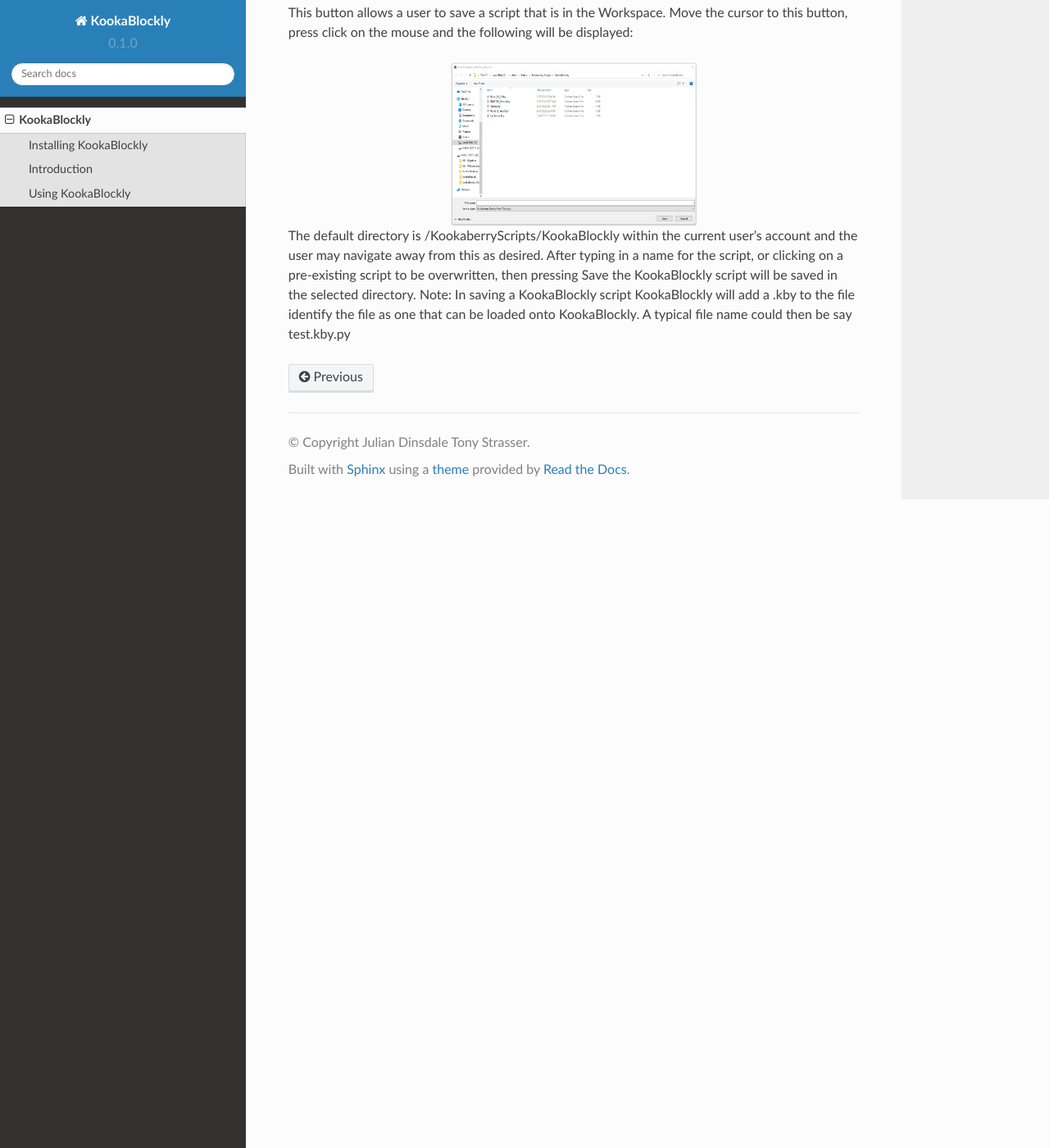
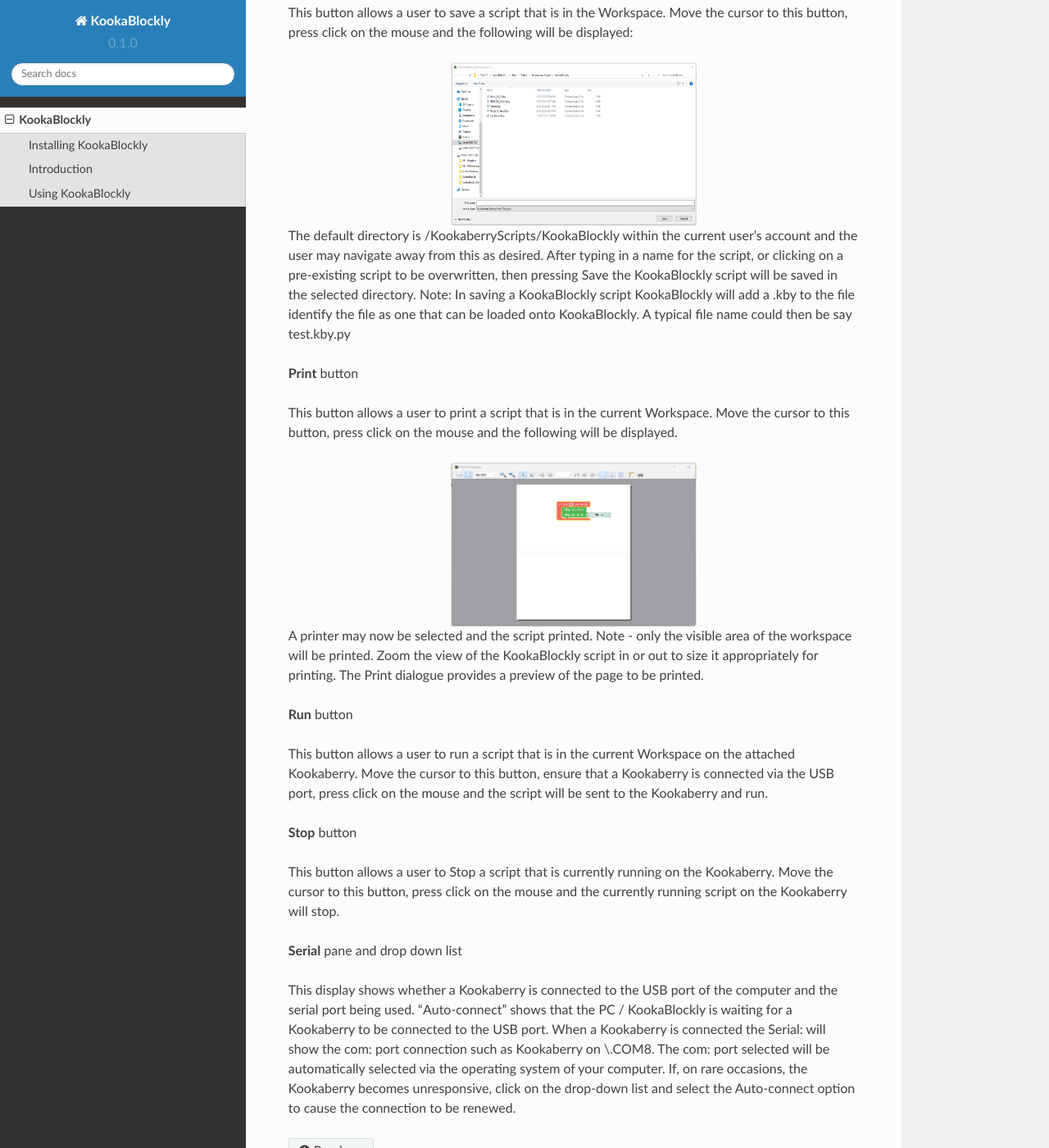
Before and after one commit to JulianDinsdale/KookaBlockly, a Sphinx documentation site: the page built from docs/source/KookaBlockly_Overview.rst, in a window 1280 px wide and 1400 px high, scrolled down 3263 px. Shown: the whole window at 82% size. Built offline with Sphinx 7.4.7 and the Read the Docs theme 2.0.0, drawn with Linux system fonts in a browser that asks for light colours.

Commit message:
More Text

```diff
--- a/docs/source/KookaBlockly_Overview.rst
+++ b/docs/source/KookaBlockly_Overview.rst
@@ -129,3 +129,38 @@
 then pressing Save the KookaBlockly script will be saved in the selected directory.  Note:  In saving a KookaBlockly script
 KookaBlockly will add a .kby to the file identify the file as one that can be loaded onto KookaBlockly.  A typical file name
 could then be say test.kby.py
+
+**Print** button
+
+This button allows a user to print a script that is in the current Workspace.  Move the cursor to this button, press
+click on the mouse and the following will be displayed.
+
+.. image:: images/Print_Display.png
+    :width: 300
+    :height: 200
+    :align: center
+    :alt: Print display pane
+
+A printer may now be selected and the script printed.
+Note - only the visible area of the workspace will be printed.  Zoom the view of the KookaBlockly script in or out to
+size it appropriately for printing.  The Print dialogue provides a preview of the page to be printed.
+
+**Run** button
+
+This button allows a user to run a script that is in the current Workspace on the attached Kookaberry.  Move the cursor
+to this button, ensure that a Kookaberry is connected via the USB port, press click on the mouse and the script will
+be sent to the Kookaberry and run.
+
+**Stop** button
+
+This button allows a user to Stop a script that is currently running on the Kookaberry.  Move the cursor to this button,
+press click on the mouse and the currently running script on the Kookaberry will stop.
+
+**Serial** pane and drop down list
+
+This display shows whether a Kookaberry is connected to the USB port of the computer and the serial port being used.
+“Auto-connect” shows that the PC / KookaBlockly is waiting for a Kookaberry to be connected to the USB port.  When a
+Kookaberry is connected the Serial: will show the com: port connection such as Kookaberry on \\.\COM8.  The com: port
+selected will be automatically selected via the operating system of your computer.
+If, on rare occasions, the Kookaberry becomes unresponsive, click on the drop-down list and select the Auto-connect
+option to cause the connection to be renewed.
```
Also changed, not shown: docs/source/images/Print_Display.png (added).
